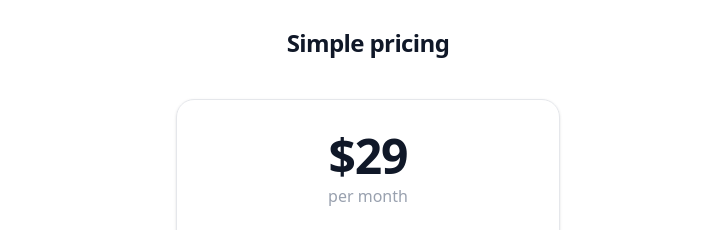
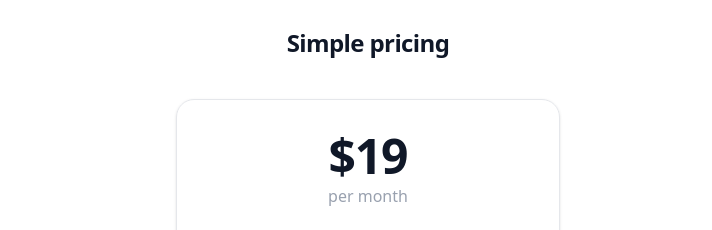
Before and after one commit to dongzhang84/launchradar, a Next.js app: page / in a window 1280 px wide. Shown: the part 1180-1410 px from the top of the page, without its empty margins (272-984 px from the left). Built offline with nearby package versions, Linux system fonts and the light colour scheme; no server answers.

Commit message:
revise pay from 29 to 19

```diff
--- a/app/page.tsx
+++ b/app/page.tsx
@@ -92,7 +92,7 @@ export default async function HomePage() {
         <div className="mx-auto max-w-sm text-center">
           <h2 className="mb-10 text-2xl font-bold tracking-tight">Simple pricing</h2>
           <div className="rounded-2xl border border-gray-200 p-8 shadow-sm">
-            <p className="text-5xl font-bold tracking-tight">$29</p>
+            <p className="text-5xl font-bold tracking-tight">$19</p>
             <p className="mt-1 text-gray-400">per month</p>
             <ul className="my-8 space-y-3 text-sm text-gray-600 text-left">
               {[
```
